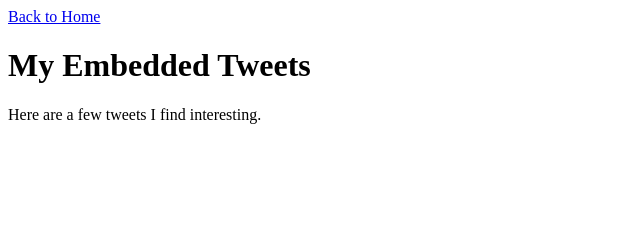
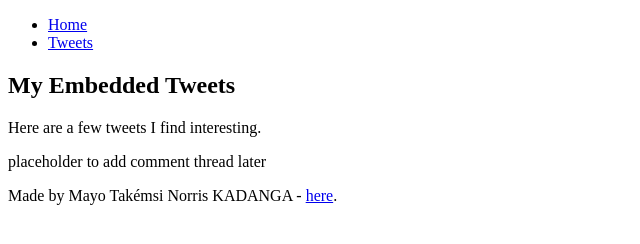
Before and after one commit to mayonorris/My_First_Portfolio, a plain HTML site: page html_basic/tweets.html in a window 1280 px wide. Shown: the whole page, without its empty margins (0-640 px from the left). Drawn offline with Linux system fonts and the light colour scheme.

Commit message:
same structure

```diff
--- a/html_basic/tweets.html
+++ b/html_basic/tweets.html
@@ -1,30 +1,38 @@
-<!DOCTYPE html>
+<!doctype html>
 <html lang="en">
 <head>
-    <meta charset="UTF-8">
-    <meta name="viewport" content="width=device-width, initial-scale=1.0">
-     <title>Tweets</title>
+  <meta charset="utf-8" />
+  <meta name="viewport" content="width=device-width, initial-scale=1" />
+  <title>Tweets</title>
 </head>
 <body>
   <header>
-    <nav>
-      <!-- Link back to your homepage -->
-      <a href="./index.html">Back to Home</a>
+    <nav aria-label="Main">
+      <ul>
+        <li><a href="./index.html">Home</a></li>
+        <li><a href="./tweets.html">Tweets</a></li>
+      </ul>
     </nav>
-    <h1>My Embedded Tweets</h1>
-    <p>Here are a few tweets I find interesting.</p>
   </header>
 
   <main>
-    <!-- Replace the href below with any public tweet URL you want -->
-    <section aria-label="Embedded tweets">
+    <article>
+      <h1>My Embedded Tweets</h1>
+      <p>Here are a few tweets I find interesting.</p>
+
       <blockquote class="twitter-tweet">
         <a href="https://savanna.alxafrica.com/rltoken/rM0nwiMGbeSmO7S-MVbIrQ"></a>
       </blockquote>
-    </section>
+      <script async src="https://platform.twitter.com/widgets.js" charset="utf-8"></script>
+    </article>
+
+    <aside>
+      <p>placeholder to add comment thread later</p>
+    </aside>
   </main>
 
-  <!-- Required: loads Twitter’s embed script to render the blockquote -->
-  <script async src="https://platform.twitter.com/widgets.js" charset="utf-8"></script>
+  <footer>
+    <p>Made by Mayo Takémsi Norris KADANGA - <a href="https://www.alxafrica.com/" target="_blank">here</a>.</p>
+  </footer>
 </body>
 </html>
```
Also changed, not shown: html_basic/index.html (+21 -16 lines).
